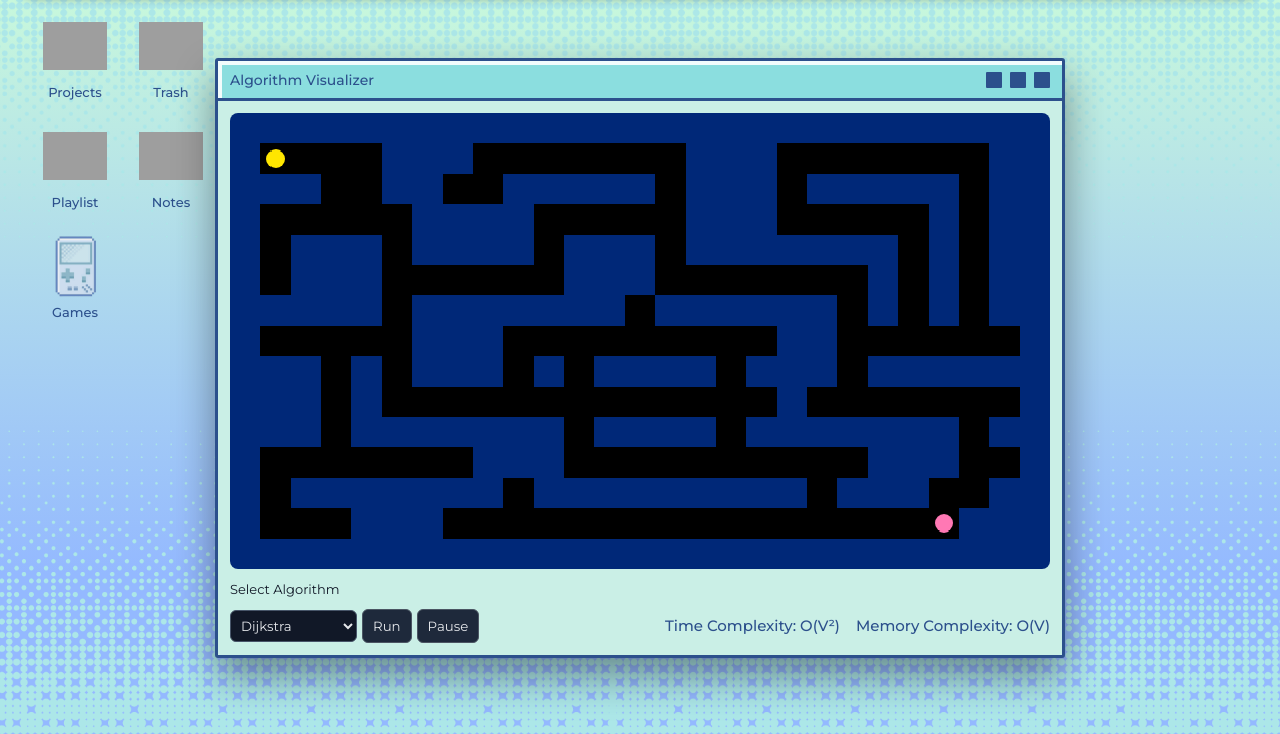
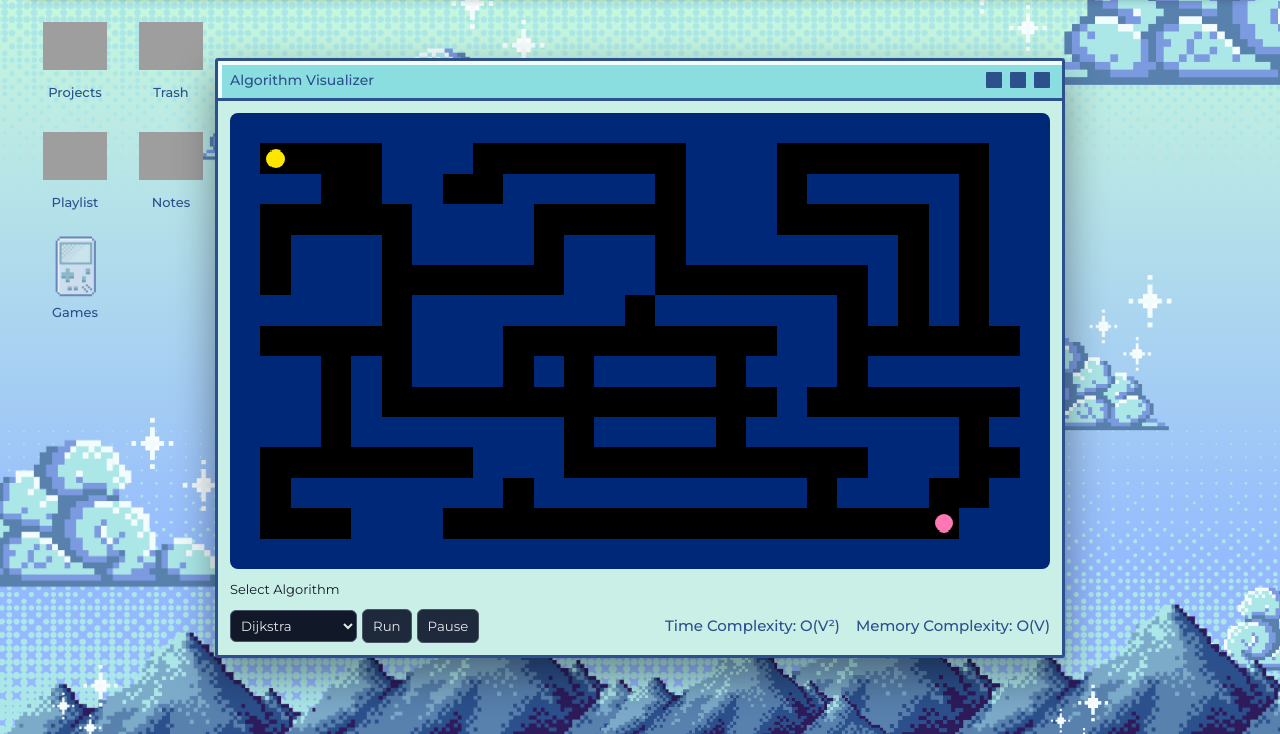
Before and after one commit to chlyn/COSC428_Project, a plain HTML site: page index.html in a window 1280 px wide. Shown: the part 66-800 px from the top of the page. Drawn offline with Linux system fonts and the light colour scheme; grey boxes are pictures that could not be loaded.

Commit message:
Background Objects
Added background objects:
- mountains
- clouds
- stars

```diff
--- a/index.html
+++ b/index.html
@@ -8,33 +8,70 @@
 </head>
 <body>
 
+  <!-- BACKGROUND-IMAGES -->
   <div class="background-images">
+
     <img src="assets/background/background-top.png" class="bg-img top">
     <img src="assets/background/background-bottom.png" class="bg-img bottom">
+
   </div>
 
+  <!-- BACKGROUND-OBJECTS -->
+  <div class="background-objects">
+
+    <img src="assets/background/cloud_1.png" class="bg-object cloud cloud-1">
+    <img src="assets/background/cloud_3.png" class="bg-object cloud cloud-2">
+    <img src="assets/background/cloud_2.png" class="bg-object cloud cloud-3">
+    <img src="assets/background/cloud_2.png" class="bg-object cloud cloud-4">
+    <img src="assets/background/cloud_1.png" class="bg-object cloud cloud-5">
+    <img src="assets/background/cloud_2.png" class="bg-object cloud cloud-6">
+
+    <img src="assets/background/mountain_1.png" class="bg-object cloud mountain-1">
+    <img src="assets/background/mountain_1.png" class="bg-object cloud mountain-2">
+    <img src="assets/background/mountain_2.png" class="bg-object cloud mountain-3">
+    <img src="assets/background/mountain_1.png" class="bg-object cloud mountain-4">
+
+    <img src="assets/background/stars_1.png" class="bg-object cloud star-1">
+    <img src="assets/background/stars_1.png" class="bg-object cloud star-2">
+    <img src="assets/background/stars_2.png" class="bg-object cloud star-3">
+    <img src="assets/background/stars_1.png" class="bg-object cloud star-4">
+    <img src="assets/background/stars_2.png" class="bg-object cloud star-5">
+    <img src="assets/background/stars_2.png" class="bg-object cloud star-6">
+
+  </div>
+
+  <!-- BACKGROUND-APPS -->
   <div class="background-apps">
+
     <div class="bg-app">
       <img src="assets/icons/folder.png">
       <span>Projects</span>
     </div>
+
     <div class="bg-app">
       <img src="assets/icons/trash.png">
       <span>Trash</span>
     </div>
+
     <div class="bg-app">
       <img src="assets/icons/folder.png">
       <span>Playlist</span>
     </div>
+
     <div class="bg-app">
       <img src="assets/icons/folder.png">
       <span>Notes</span>
     </div>
+
     <div class="bg-app">
       <img src="assets/icons/games.png">
       <span>Games</span>
     </div>
+
   </div>
+
+
+  <!-- DESKTOP -->
 
   <div class="desktop">
 
@@ -61,6 +98,7 @@
 
     </header>
 
+    <!-- DESKTOP-CONTENT -->
     <main class="desktop-main">
       <div class="app-window">
         <div class="window-titlebar">
--- a/style.css
+++ b/style.css
@@ -36,13 +36,14 @@ body {
 /*********************************************************************/
 /* BACKGROUND */
 
+/* BACKGROUND-IMAGES */
 .background-images {
   position: fixed;
   top: 0;
   left: 0;
   width: 100vw;
   height: 100vh;
-  z-index: -1;
+  z-index: -3;
   overflow: hidden;
   pointer-events: none;
 }
@@ -63,6 +64,146 @@ body {
   height: 1200px;
 }
 
+
+/* BACKGROUND-OBJECTS */
+
+.background-objects {
+  position: fixed;
+  top: 0;
+  left: 0;
+  width: 100vw;
+  height: 100vh;
+  z-index: -2;
+  pointer-events: none;
+}
+
+.bg-object {
+  position: absolute;
+  object-fit: contain;
+}
+
+.cloud-1 {
+  top: -40px;
+  left: 80%;
+  width: auto;
+  height: 200px;
+}
+
+.cloud-2 {
+  top: 130px;
+  left: 15%;
+  width: auto;
+  height: 100px;
+}
+
+.cloud-3 {
+  top: 110px;
+  left: 26%;
+  width: auto;
+  height: 110px;
+}
+
+.cloud-4 {
+  top: 400px;
+  left: 75%;
+  width: auto;
+  height: 100px;
+}
+
+.cloud-5 {
+  top: 500px;
+  left: -8%;
+  width: auto;
+  height: 160px;
+}
+
+.cloud-6 {
+  top: 650px;
+  left: 92%;
+  width: auto;
+  height: 90px;
+}
+
+.mountain-1 {
+  top: 86%;
+  left: -2%;
+  width: auto;
+  height: 150px;
+}
+
+.mountain-1 {
+  bottom: -10px;
+  left: -2%;
+  width: auto;
+  height: 150px;
+}
+
+.mountain-2 {
+  bottom: -10px;
+  left: 22%;
+  width: auto;
+  height: 150px;
+}
+
+.mountain-3 {
+  bottom: -10px;
+  left: 46%;
+  width: auto;
+  height: 150px;
+}
+
+.mountain-4 {
+  bottom: -10px;
+  left: 75%;
+  width: auto;
+  height: 150px;
+}
+
+.star-1 {
+  top: 30px;
+  left: 75%;
+  width: auto;
+  height: 90px;
+}
+
+.star-2 {
+  top: 40px;
+  left: 35%;
+  width: auto;
+  height: 100px;
+}
+
+.star-3 {
+  top: 340px;
+  left: 85%;
+  width: auto;
+  height: 100px;
+}
+
+.star-4 {
+  top: 480px;
+  left: 10%;
+  width: auto;
+  height: 100px;
+}
+
+.star-5 {
+  top: 730px;
+  left: 4%;
+  width: auto;
+  height: 80px;
+}
+
+.star-6 {
+  top: 750px;
+  left: 82%;
+  width: auto;
+  height: 70px;
+}
+
+
+/* BACKGROUND-APPS */
+
 .background-apps {
   position: fixed;
   top: 80px;
@@ -71,8 +212,8 @@ body {
   grid-template-columns: repeat(2, 80px);
   grid-auto-rows: 110px;
   gap: 0 16px;
+  z-index: -1;
   pointer-events: none;
-  z-index: -1;
 }
 
 .bg-app {
```
Also changed, not shown: assets/background/cloud_1.png (added), assets/background/cloud_2.png (added), assets/background/cloud_3.png (added), assets/background/mountain_1.png (added), assets/background/mountain_2.png (added), assets/background/stars_1.png (added), assets/background/stars_2.png (added).
